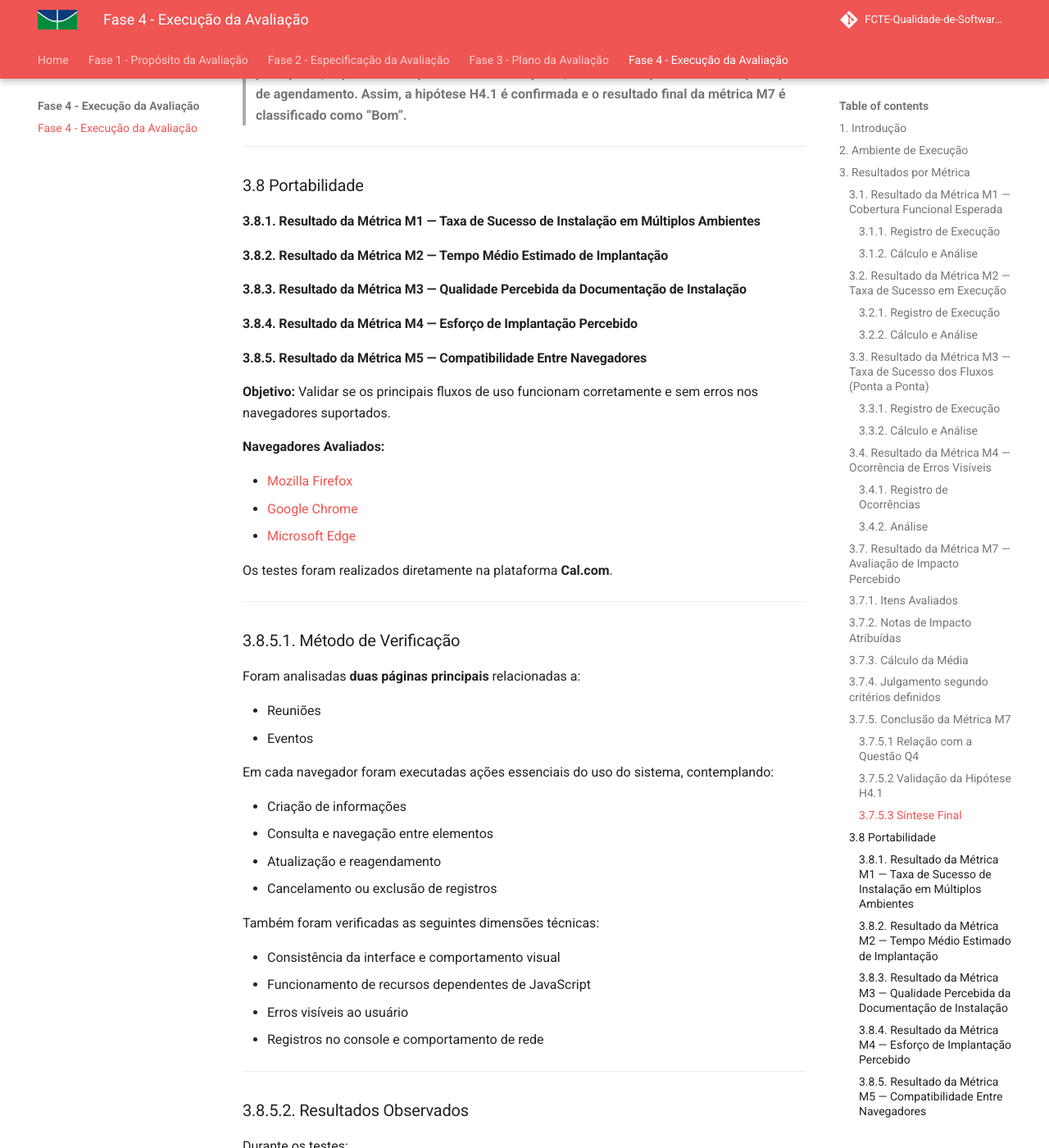
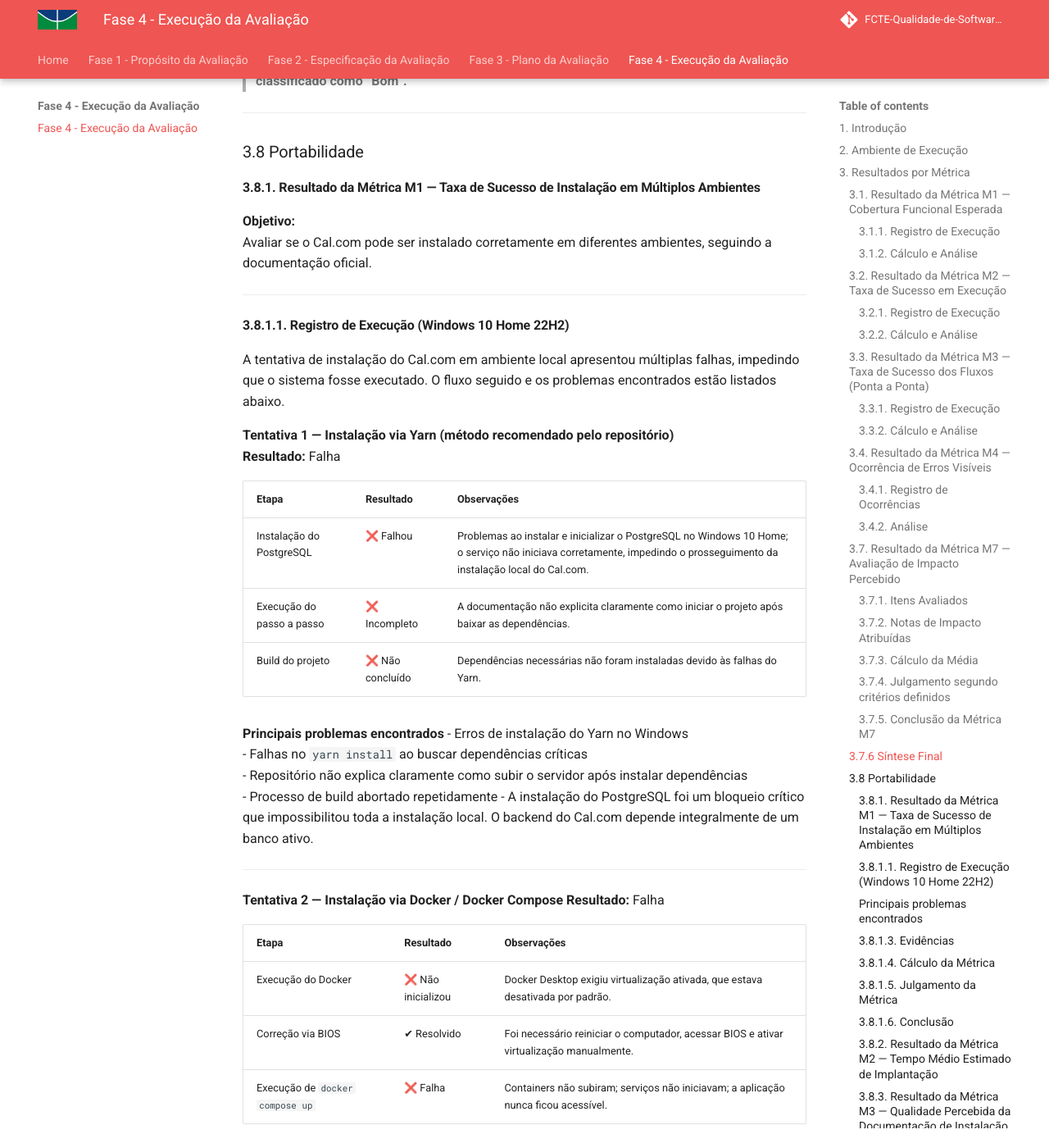
Before and after one commit to FCTE-Qualidade-de-Software-1/2025-2_T01_HEDDY-LAMAR, an MkDocs documentation site: the page built from docs/fase_4/index.md, in a window 1280 px wide and 1400 px high, scrolled down 5949 px. Shown: the whole window at 82% size. Built offline with MkDocs 1.6.1 and Material for MkDocs 9.7.7, drawn with Linux system fonts in a browser that asks for light colours; comment, search, counter and statistics services are not loaded; some of the changed text lies outside the part shown.

Commit message:
Adiciona métrica 1 de portabilidade

```diff
--- a/docs/fase_4/index.md
+++ b/docs/fase_4/index.md
@@ -124,7 +124,7 @@
 
 ---
 
-### 3.7.1. Itens Avaliados
+#### 3.7.1. Itens Avaliados
 
 Com base nos resultados de M5 e M6, foram identificados:
 
@@ -135,7 +135,7 @@
 
 ---
 
-### 3.7.2. Notas de Impacto Atribuídas
+#### 3.7.2. Notas de Impacto Atribuídas
 
 | Tipo | Item | Impacto (1–5) | Justificativa |
 |------|------|----------------|----------------|
@@ -148,13 +148,13 @@
 
 ---
 
-### 3.7.3. Cálculo da Média
+#### 3.7.3. Cálculo da Média
 
 O cálculo é feito com média simples da seguite forma: (3 + 2 + 4 + 3 + 2 + 2)/6 = 16/6 = 2,67. Portanto 2,67 é avaliação de impacto percebido pelos avaliadores
 
 ---
 
-### 3.7.4. Julgamento segundo critérios definidos
+#### 3.7.4. Julgamento segundo critérios definidos
 
 Critérios de M7:
 - **≤ 2.0** → Excelente
@@ -169,18 +169,20 @@
 
 ---
 
-### 3.7.5. Conclusão da Métrica M7
+#### 3.7.5. Conclusão da Métrica M7
 
 Com base nos resultados da Métrica M7, que avaliou o impacto subjetivo das funcionalidades ausentes (M5) e redundantes (M6), observou-se uma **média de impacto de 2,67**, enquadrada na classificação **Boa** segundo os critérios estabelecidos.
 
 Este resultado indica que, embora existam pontos de redundância (como notificações duplicadas e múltiplos caminhos para editar metadados) e algumas ausências secundárias (como Meeting Polls e aplicativo mobile nativo), o impacto percebido pelos avaliadores é **moderado** e **não compromete o funcionamento principal do sistema**.
 
-#### 3.7.5.1 Relação com a Questão Q4
+**Relação com a Questão Q4**
+
 **Q4:** *Qual o nível de impacto de funcionalidades ausentes ou redundantes para o uso do sistema?*
 
 Os resultados mostram que o impacto existe, é perceptível e pode gerar retrabalho ocasional ou confusão em configurações mais avançadas. No entanto, isso não afeta os fluxos essenciais de agendamento, que continuam operando de maneira íntegra.
 
-#### 3.7.5.2 Validação da Hipótese H4.1
+**Validação da Hipótese H4.1**
+
 **Hipótese H4.1:** *A ausência de funções secundárias pode impactar usuários avançados, mas não compromete o fluxo principal.*
 
 A hipótese é **confirmada** pelos resultados obtidos:
@@ -188,7 +190,7 @@
 - Os itens ausentes e redundantes de fato impactam **usuários avançados**, especialmente na automação (Workflows + notificações) e na configuração de formulários (Booking Questions vs Routing).
 - Entretanto, este impacto não interrompe nem prejudica o fluxo de agendamento (criar, editar, reagendar, cancelar), que permaneceu funcional em todos os testes.
 
-#### 3.7.5.3 Síntese Final
+### 3.7.6 Síntese Final
 > **O impacto das funcionalidades ausentes ou redundantes no Cal.com é moderado e perceptível, especialmente para usuários avançados, mas não compromete o fluxo principal de agendamento. Assim, a hipótese H4.1 é confirmada e o resultado final da métrica M7 é classificado como “Bom”.**
 
 
@@ -197,6 +199,111 @@
 ### 3.8 Portabilidade
 
 #### 3.8.1. Resultado da Métrica M1 — Taxa de Sucesso de Instalação em Múltiplos Ambientes
+
+**Objetivo:**
+Avaliar se o Cal.com pode ser instalado corretamente em diferentes ambientes, seguindo a documentação oficial.
+
+---
+
+#### 3.8.1.1. Registro de Execução (Windows 10 Home 22H2)
+
+A tentativa de instalação do Cal.com em ambiente local apresentou múltiplas falhas, impedindo que o sistema fosse executado. O fluxo seguido e os problemas encontrados estão listados abaixo.
+
+**Tentativa 1 — Instalação via Yarn (método recomendado pelo repositório)**
+**Resultado:** Falha
+
+| Etapa | Resultado | Observações |
+|-------|-----------|-------------|
+|Instalação do PostgreSQL | ❌ Falhou | Problemas ao instalar e inicializar o PostgreSQL no Windows 10 Home; o serviço não iniciava corretamente, impedindo o prosseguimento da instalação local do Cal.com. |
+| Execução do passo a passo | ❌ Incompleto | A documentação não explicita claramente como iniciar o projeto após baixar as dependências. |
+| Build do projeto | ❌ Não concluído | Dependências necessárias não foram instaladas devido às falhas do Yarn. |
+
+**Principais problemas encontrados**
+- Erros de instalação do Yarn no Windows
+- Falhas no `yarn install` ao buscar dependências críticas
+- Repositório não explica claramente como subir o servidor após instalar dependências
+- Processo de build abortado repetidamente
+- A instalação do PostgreSQL foi um bloqueio crítico que impossibilitou toda a instalação local. O backend do Cal.com depende integralmente de um banco ativo.
+
+---
+
+**Tentativa 2 — Instalação via Docker / Docker Compose**
+**Resultado:** Falha
+
+| Etapa | Resultado | Observações |
+|-------|-----------|-------------|
+| Execução do Docker | ❌ Não inicializou | Docker Desktop exigiu virtualização ativada, que estava desativada por padrão. |
+| Correção via BIOS | ✔ Resolvido | Foi necessário reiniciar o computador, acessar BIOS e ativar virtualização manualmente. |
+| Execução de `docker compose up` | ❌ Falha | Containers não subiram; serviços não iniciavam; a aplicação nunca ficou acessível. |
+
+#### **Principais problemas encontrados**
+- Docker Desktop não inicia sem virtualização
+- Windows 10 Home dificulta uso estável de containers
+- Mesmo após corrigir virtualização, o `docker compose` não conseguiu subir os serviços do Cal.com
+- Nenhum log indicava que o backend ou frontend estavam funcionando
+
+---
+
+#### 3.8.1.3. Evidências
+
+Como nenhuma instalação obteve sucesso, **não foi possível acessar o sistema localmente nem gerar screenshots de funcionamento**.
+
+Foram registrados:
+
+- Mensagens de erro do Yarn e do `npm`
+- Falhas ao executar scripts de instalação
+- Erros de virtualização no Docker Desktop
+- Falha final do `docker compose up`, sem containers estáveis
+- Anotações sobre lacunas na documentação (“não explica como iniciar o projeto”)
+
+<div align="center">
+  <strong>Falha yarn e docker compose up</strong>
+  <br>
+  <img src="../assets/docker_compose_up.png" alt="Falha de execução do docker compose up">
+  <br>
+  <em>Autor: <a href="https://github.com/GustavoHaubert">Gustavo Haubert</a></em>
+
+</div>
+
+---
+
+#### 3.8.1.4. Cálculo da Métrica
+
+| Total de Ambientes Testados | Instalações com Sucesso | Resultado |
+|------------------------------|--------------------------|-----------|
+| 1 | 0 | **0% de sucesso** |
+
+---
+
+#### 3.8.1.5. Julgamento da Métrica
+
+De acordo com os critérios definidos na Fase 2:
+
+- **≥ 90%** → Excelente
+- **70–89%** → Boa
+- **50–69%** → Regular
+- **< 50%** → Insatisfatória
+
+**Resultado obtido:**
+> **0% → Classificação: Insatisfatória**
+
+---
+
+#### 3.8.1.6. Conclusão
+
+**Q1 – Documentação de Self-Hosting**
+O processo de self-hosting (auto-hospedagem) do Cal.com é bem documentado e pode ser executado com sucesso em diferentes ambientes de servidor?
+
+A instalação local do Cal.com apresentou diversos obstáculos técnicos no Windows 10 Home 22H2:
+
+- dependências difíceis de resolver,
+- falhas persistentes no Yarn,
+- documentação incompleta para o fluxo self-hosted,
+- problemas no Docker devido à virtualização,
+- e falhas mesmo após corrigir a virtualização.
+
+> **Conclusão:** Com base nos resultados da Métrica 7.1 (0% de sucesso na instalação), a resposta à Q1 é **negativa**. A documentação atual apresenta lacunas significativas e **não permite executar o processo de auto-hospedagem de forma confiável em diferentes ambientes**, comprometendo a portabilidade e a reprodutibilidade do processo de instalação.
+
 
 #### 3.8.2. Resultado da Métrica M2 — Tempo Médio Estimado de Implantação
 
@@ -294,3 +401,4 @@
 | `1.0`  | 23/11/2025 | Criação da estrutura inicial da página e adição dos resultados das metricas m1 ao m4 da adequação funcional| [Vinicius Alves](https://github.com/Vinialves2020) |
 | `1.1`  | 24/11/2025 | Organizando espaço para métricas de portabilidade | [Antonio Carvalho](https://github.com/antonioscarvalho) |
 | `1.2`  | 25/11/2025 | Adiciona métrica 7 de adequação funcional | [Gustavo Haubert](https://github.com/GustavoHaubert) |
+| `1.3`  | 25/11/2025 | Adiciona métrica 1 de portabilidade | [Gustavo Haubert](https://github.com/GustavoHaubert) |
```
Also changed, not shown: docs/assets/docker_compose_up.png (added).
